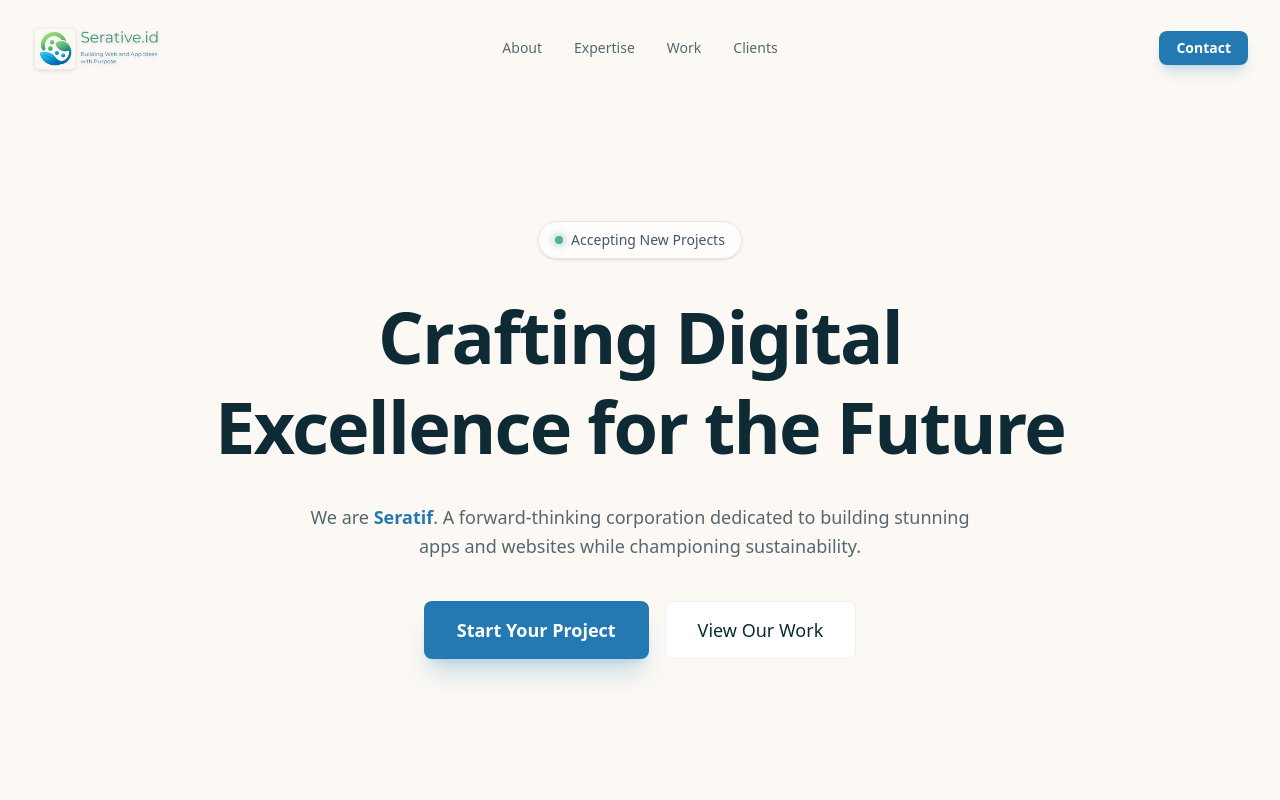
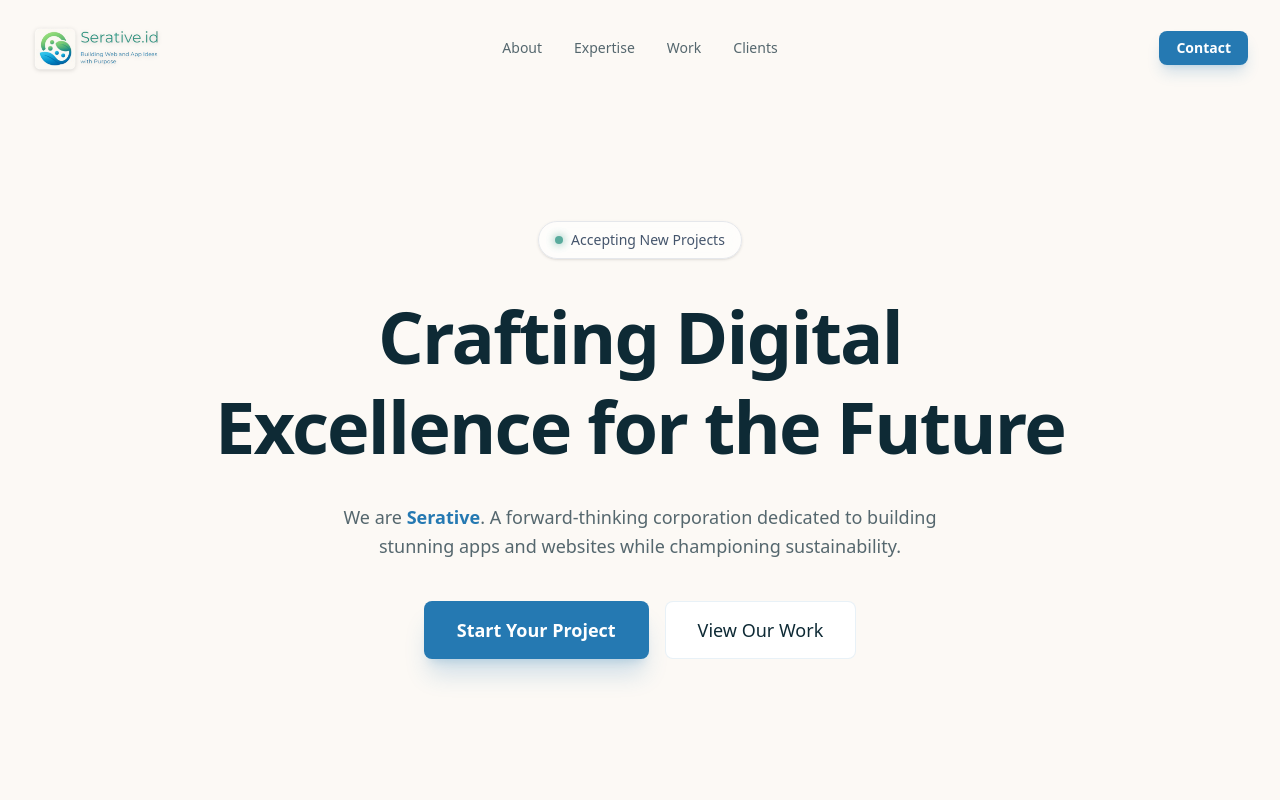
Before and after one commit to seratif-id/seratif-website, a Next.js app: page / in a window 1280 px wide. Shown: the top 800 px of the page. Built offline with nearby package versions, Linux system fonts and the light colour scheme.

Commit message:
fix: change seratif into serative

```diff
--- a/components/organisms/Hero.tsx
+++ b/components/organisms/Hero.tsx
@@ -25,7 +25,7 @@ export const Hero = () => {
         </Typography>
 
         <Typography variant="body" className="mb-10 max-w-2xl mx-auto text-xl text-foreground/70">
-          We are <span className="text-primary font-bold">Seratif</span>. A forward-thinking corporation dedicated to building stunning apps and websites while championing sustainability.
+          We are <span className="text-primary font-bold">Serative</span>. A forward-thinking corporation dedicated to building stunning apps and websites while championing sustainability.
         </Typography>
 
         <div className="flex flex-col sm:flex-row gap-4 justify-center items-center">
```
